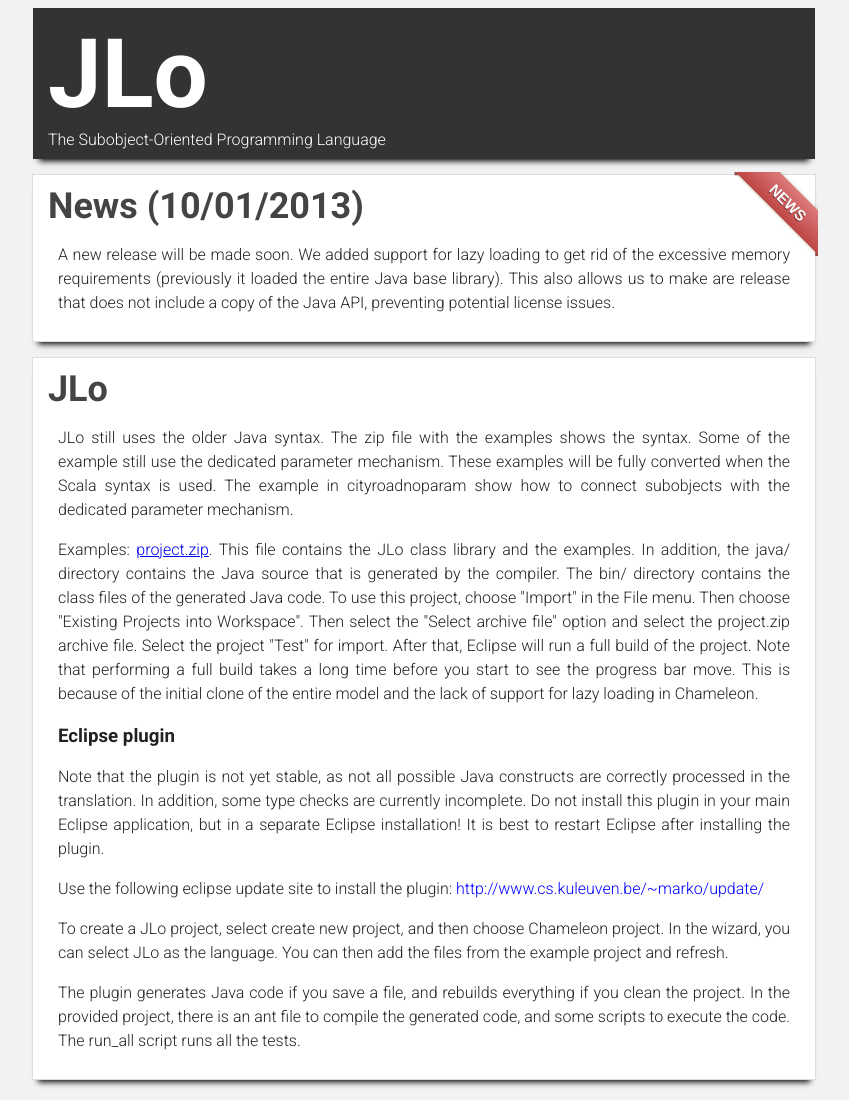
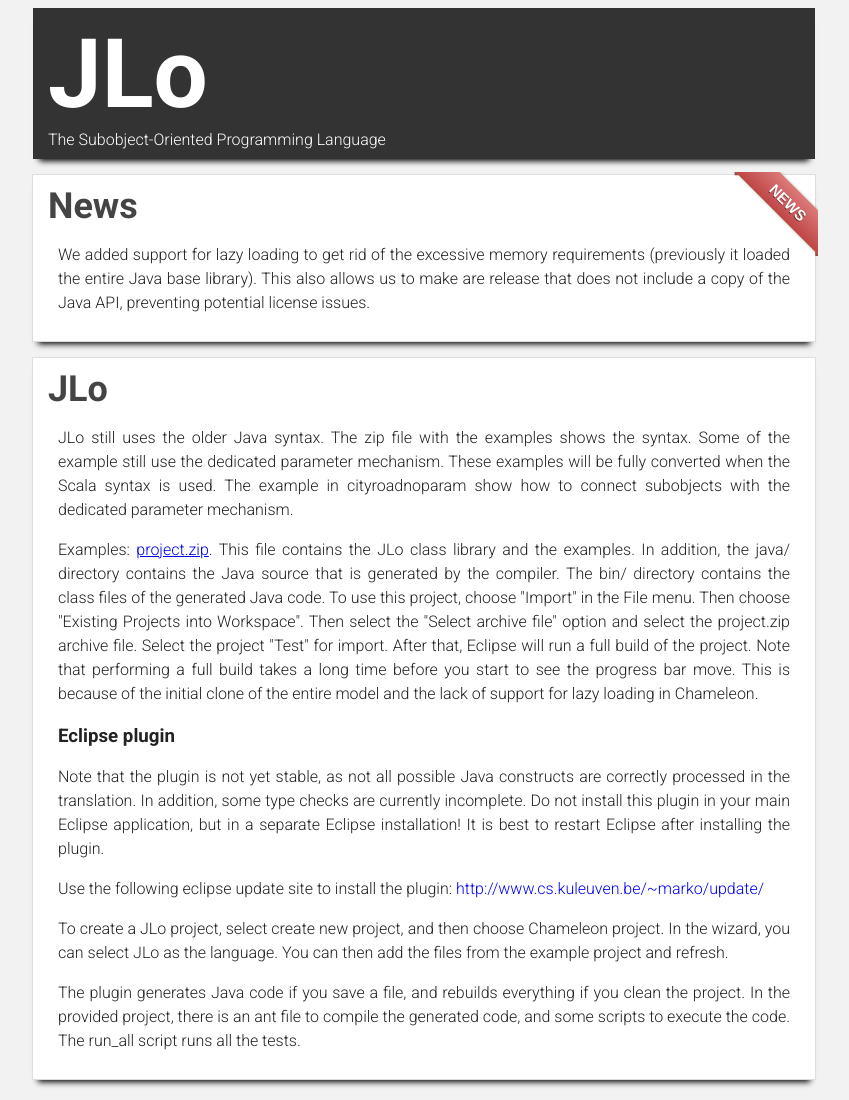
Before and after one commit to markovandooren/jlo, a plain HTML site: page index.html in a window 1280 px wide. Shown: the top 1100 px of the page, without its empty margins (216-1065 px from the left). Drawn offline with nearby package versions, Linux system fonts and the light colour scheme.

Commit message:
removed date

```diff
--- a/index.html
+++ b/index.html
@@ -21,8 +21,8 @@
 </div>
 <div class="section">
    <div class="ribbon-wrapper-green"><div class="ribbon-green">NEWS</div></div>
- <div class="header">News (10/01/2013)</div>
-  <div class="content"><p>A new release will be made soon. We added
+ <div class="header">News</div>
+  <div class="content"><p>We added
     support for lazy loading to get rid of the excessive memory
     requirements (previously it loaded the entire Java base
     library). This also allows us to make are release that does not
```
